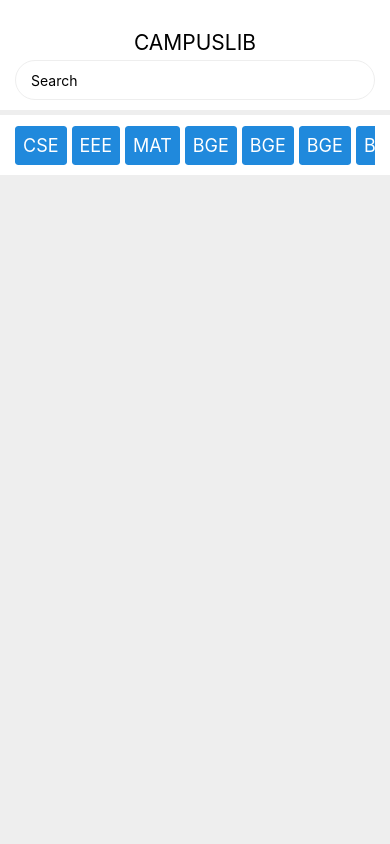
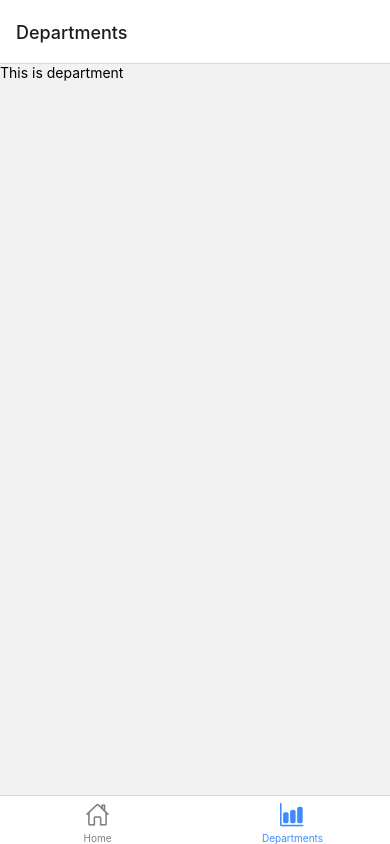
Before and after one commit to mdibuhossain/CampusLib-react-native, a React Native app: screen /Departments in a window 390 px wide. Built offline with nearby package versions, Linux system fonts and the light colour scheme.

Commit message:
nav bar addeD

```diff
--- a/App.js
+++ b/App.js
@@ -1,11 +1,15 @@
+import { NavigationContainer } from '@react-navigation/native';
 import React from 'react';
 import { SafeAreaProvider } from 'react-native-safe-area-context';
 import Home from './Home';
+import Navigation from './Navigation';
 
 export default function App() {
   return (
-      <SafeAreaProvider style={{backgroundColor: '#eee'}}>
-        <Home />
-      </SafeAreaProvider>
+    // <SafeAreaProvider style={{ backgroundColor: '#eee' }}>
+      <NavigationContainer>
+        <Navigation />
+      </NavigationContainer>
+    // </SafeAreaProvider>
   );
 }
--- a/Departments.js
+++ b/Departments.js
@@ -0,0 +1,10 @@
+import React from 'react'
+import { View, Text } from 'react-native'
+
+export default function Departments() {
+    return (
+        <View>
+            <Text>This is department</Text>
+        </View>
+    )
+}
--- /dev/null
+++ b/Navigation.js
@@ -0,0 +1,36 @@
+import { createBottomTabNavigator } from '@react-navigation/bottom-tabs'
+import { NavigationContainer } from '@react-navigation/native';
+import React from 'react'
+import Ionicons from 'react-native-vector-icons/Ionicons';
+import { View, Text } from 'react-native'
+import Home from './Home';
+import Departments from './Departments';
+
+const Tab = createBottomTabNavigator();
+
+export default function Navigation() {
+    return (
+        <Tab.Navigator
+            screenOptions={({ route }) => ({
+                tabBarIcon: ({ focused, color, size }) => {
+                    let iconName;
+
+                    if (route.name === 'Home') {
+                        iconName = focused
+                            ? 'home'
+                            : 'home-outline';
+                    } else if (route.name === 'Departments') {
+                        iconName = focused ? 'bar-chart' : 'bar-chart-outline';
+                    }
+
+                    // You can return any component that you like here!
+                    return <Ionicons name={iconName} size={size} color={color} />;
+                },
+                tabBarActiveTintColor: '#3D8CFF',
+                tabBarInactiveTintColor: 'gray',
+            })}>
+            <Tab.Screen name="Home" component={Home} />
+            <Tab.Screen name="Departments" component={Departments} />
+        </Tab.Navigator>
+    )
+}
--- a/package.json
+++ b/package.json
@@ -10,13 +10,17 @@
     "eject": "expo eject"
   },
   "dependencies": {
+    "@react-navigation/bottom-tabs": "^6.0.9",
+    "@react-navigation/native": "^6.0.6",
+    "@react-navigation/native-stack": "^6.2.5",
     "expo": "~43.0.2",
     "expo-status-bar": "~1.1.0",
     "react": "17.0.1",
     "react-dom": "17.0.1",
     "react-native": "0.64.3",
     "react-native-elements": "^3.4.2",
-    "react-native-safe-area-context": "^3.3.2",
+    "react-native-safe-area-context": "3.3.2",
+    "react-native-screens": "~3.8.0",
     "react-native-vector-icons": "^9.0.0"
   },
   "devDependencies": {
```
Also changed, not shown: 1 other file (tests, documents, lock files or other folders).
